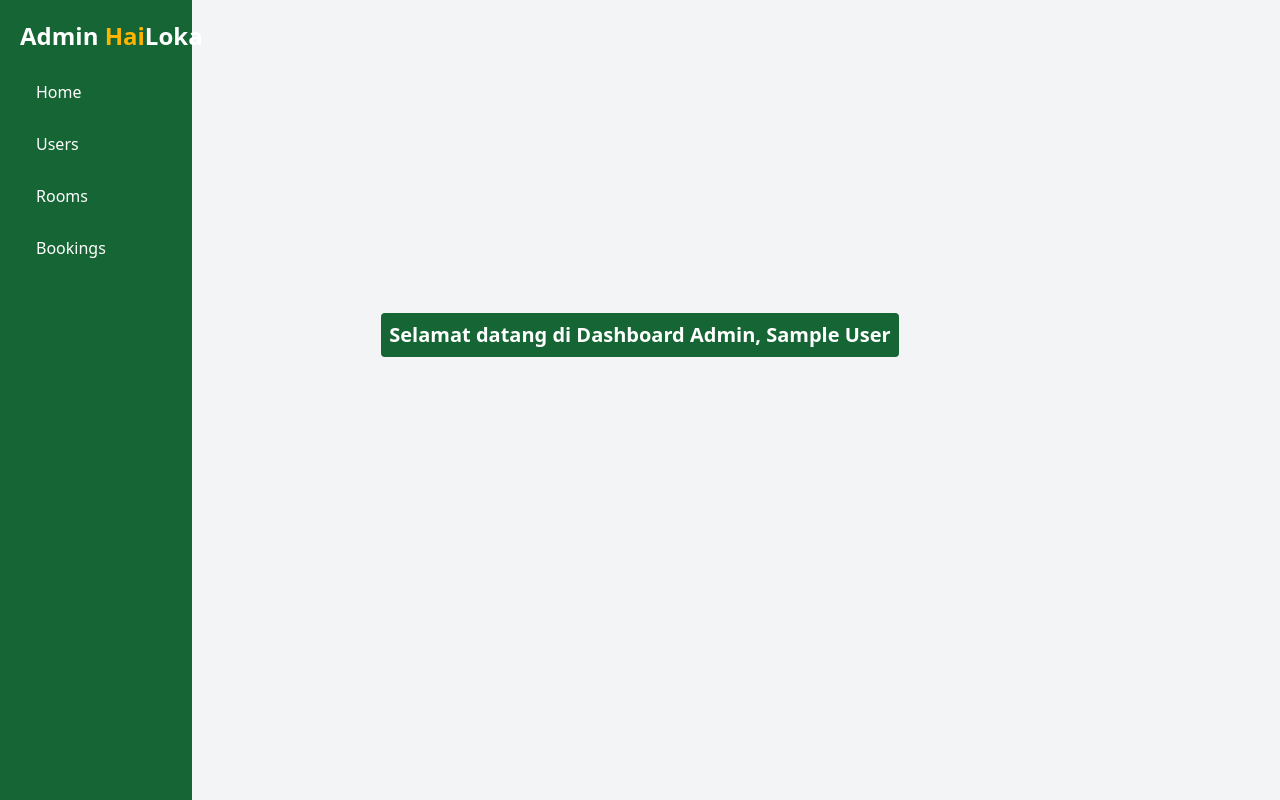
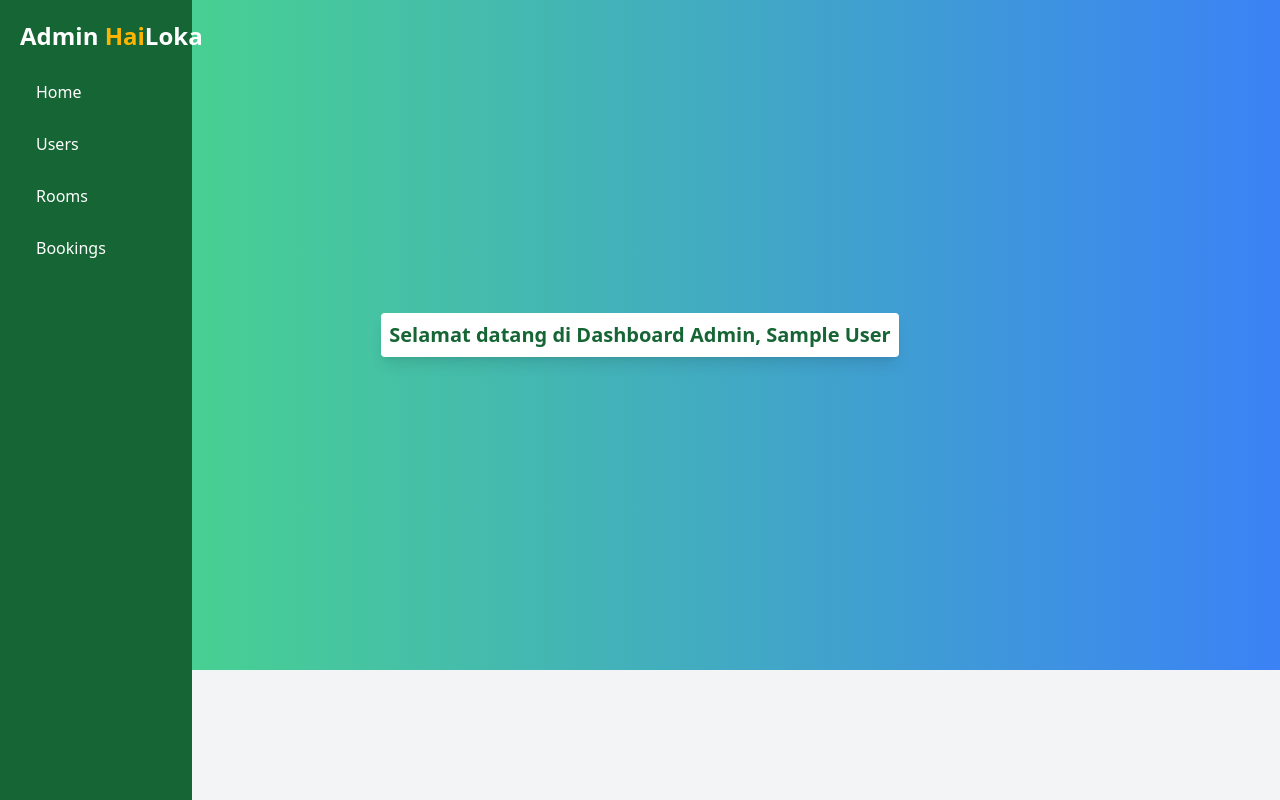
Before and after one commit to GibranAja/karyaSiswa, a PHP site: page /homeAdmin.php in a window 1280 px wide. Run offline with PHP 8.4, Linux system fonts and the light colour scheme; the visitor is signed in with stand-in values (Sample User, id 1); some libraries are stand-ins or nearby versions.

Commit message:
menambahkan style baru untuk selamat datang

```diff
--- a/admin/backend/homeAdmin.php
+++ b/admin/backend/homeAdmin.php
@@ -38,9 +38,12 @@ session_start();
     </aside>
 
     <main>
-        <div class="flex justify-center items-center h-[670px] p-5 ">
-            <p class="font-semibold text-xl bg-green-800 text-white p-2 rounded">Selamat datang di Dashboard Admin, <?= $_SESSION['name'] ?></p>
-        </div>
-    </main>
+    <div class="flex justify-center items-center h-[670px] p-5 bg-gradient-to-r from-green-400 to-blue-500">
+        <p class="font-semibold text-xl bg-white text-green-800 p-2 rounded shadow-lg transform hover:scale-110 transition-transform duration-500 ease-in-out">
+            Selamat datang di Dashboard Admin, <?= $_SESSION['name'] ?>
+        </p>
+    </div>
+</main>
+
 </body>
 </html>
```
